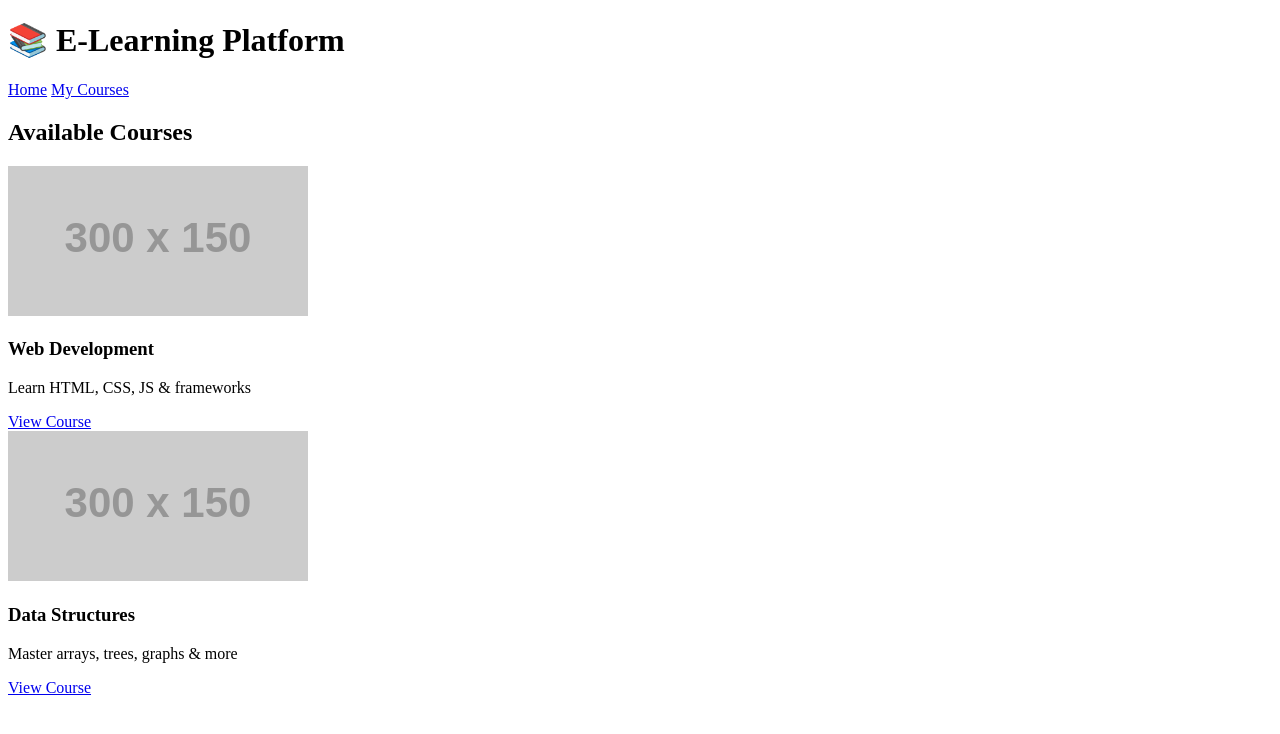
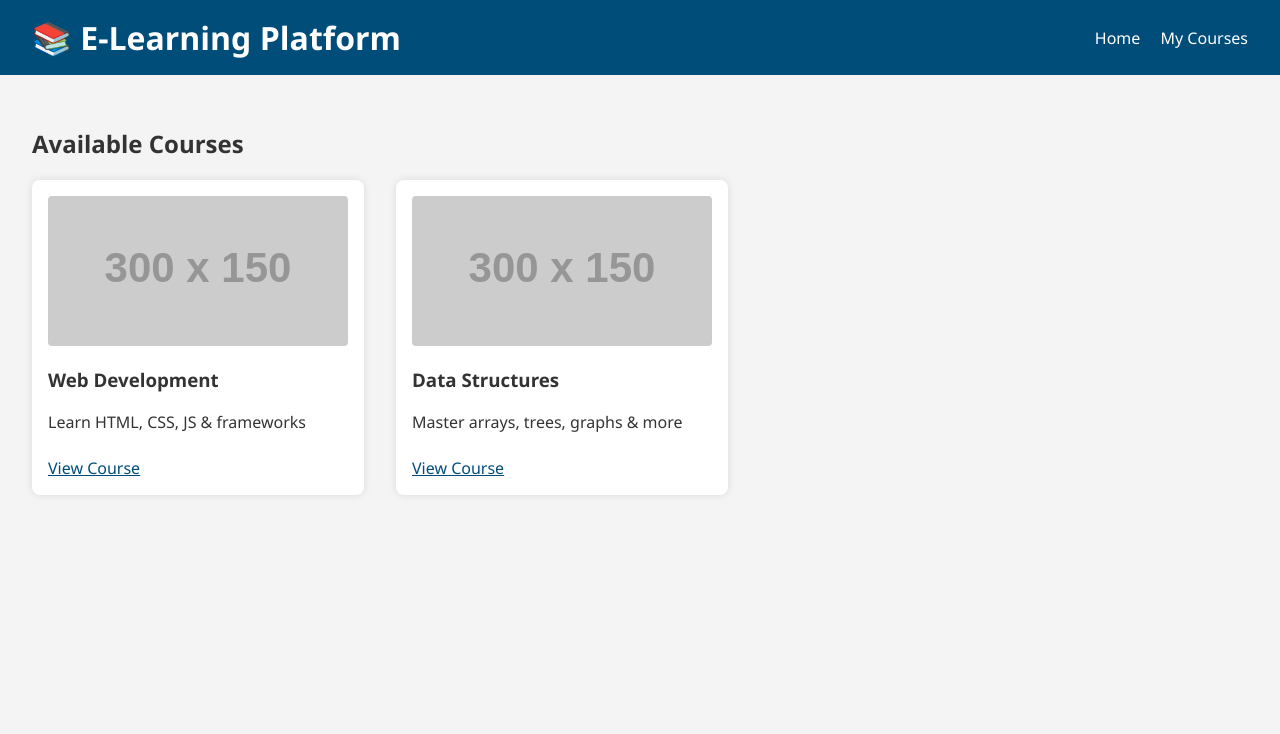
Before and after one commit to AbhishekGusain20/E-LEARNING-PLATFORM-UI, a plain HTML site: page index.html in a window 1280 px wide. Drawn offline with Linux system fonts and the light colour scheme; placeholder pictures from the web are drawn by us.

Commit message:
Add files via upload

```diff
--- /dev/null
+++ b/style.css
@@ -0,0 +1,83 @@
+body {
+  font-family: 'Segoe UI', sans-serif;
+  margin: 0;
+  padding: 0;
+  background: #f4f4f4;
+  color: #333;
+}
+
+header {
+  background: #004d7a;
+  color: white;
+  padding: 1rem 2rem;
+  display: flex;
+  justify-content: space-between;
+  align-items: center;
+}
+
+header h1 {
+  margin: 0;
+}
+
+nav a {
+  color: white;
+  margin-left: 1rem;
+  text-decoration: none;
+}
+
+.course-list {
+  padding: 2rem;
+}
+
+.courses {
+  display: flex;
+  flex-wrap: wrap;
+  gap: 2rem;
+}
+
+.course-card {
+  background: white;
+  padding: 1rem;
+  width: 300px;
+  border-radius: 8px;
+  box-shadow: 0 0 8px rgba(0,0,0,0.1);
+}
+
+.course-card img {
+  width: 100%;
+  border-radius: 4px;
+}
+
+.course-card h3 {
+  margin-top: 1rem;
+}
+
+.course-card a {
+  display: inline-block;
+  margin-top: 0.5rem;
+  color: #004d7a;
+  text-decoration: underline;
+}
+
+.course-detail {
+  padding: 2rem;
+}
+
+.video-section {
+  margin-bottom: 2rem;
+}
+
+.lessons {
+  background: white;
+  padding: 1rem;
+  border-radius: 8px;
+}
+
+.lesson {
+  margin-bottom: 1rem;
+}
+
+progress {
+  width: 100%;
+  height: 16px;
+}
```
Also changed, not shown: course.html (added, +42 -0 lines), index.html (line endings or trailing spaces).
